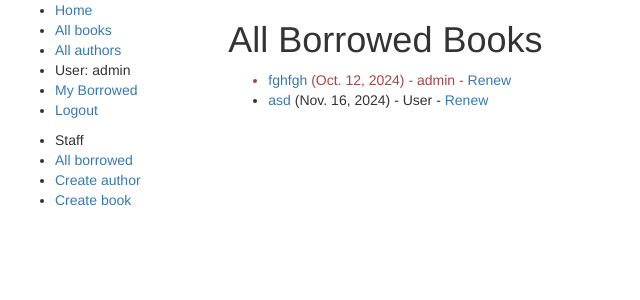
After one commit to DeArtanyan/Praktika1, a Django app: a page that uses locallibrary/locallibrary/catalog/templates/base_generic.html in a window 1280 px wide. The commit adds this page. Shown: the top 300 px of the page, without its empty margins (0-640 px from the left). Run offline with Django 3.2, Linux system fonts and the light colour scheme; a user stored in the database is signed in; data comes from the database, SQL or seed files in the repository; both versions use the stored data as it was after the commit; some libraries are stand-ins or nearby versions.

Commit message:
full 9part

```diff
--- a/locallibrary/locallibrary/catalog/templates/base_generic.html
+++ b/locallibrary/locallibrary/catalog/templates/base_generic.html
@@ -31,7 +31,21 @@
                 <li><a href="{% url 'login'%}?next={{request.path}}">Login</a></li>
               {% endif %}
             </ul>
+
+          {% if user.is_staff %}
+             {% csrf_token %}
+             <ul class="sidebar-nav">
+               <li>Staff</li>
+               <li><a href="{% url 'all-borrowed' %}">All borrowed</a></li>
+               {% endif %}
+              {% if perms.catalog.add_author %}
+              <li><a href="{% url 'author-create' %}">Create author</a></li>
+              {% endif %}
+              {% if perms.catalog.add_book %}
+              <li><a href="{% url 'book-create' %}">Create book</a></li>
+            {% endif %}
           {% endblock %}
+             </ul>
         </div>
         <div class="col-sm-10 ">{% block content %}{% endblock %}</div>
         {% block pagination %}
--- /dev/null
+++ b/locallibrary/locallibrary/catalog/templates/catalog/bookinstance_list_borrowed_all.html
@@ -0,0 +1,21 @@
+{% extends "base_generic.html" %}
+
+{% block content %}
+    <h1>All Borrowed Books</h1>
+
+    {% if bookinstance_list %}
+    <ul>
+
+      {% for bookinst in bookinstance_list %}
+      <li class="{% if bookinst.is_overdue %}text-danger{% endif %}">
+        <a href="{% url 'book-detail' bookinst.book.pk %}">{{bookinst.book.title}}</a> ({{ bookinst.due_back }}) {% if user.is_staff %}-
+        {{ bookinst.borrower }}{% endif %} {% if perms.catalog.can_mark_returned %}- <a href="{% url 'renew-book-librarian' bookinst.id %}">Renew
+        </a>  {% endif %}
+      </li>
+      {% endfor %}
+    </ul>
+
+    {% else %}
+      <p>There are no books borrowed.</p>
+    {% endif %}
+{% endblock %}
--- a/locallibrary/locallibrary/catalog/urls.py
+++ b/locallibrary/locallibrary/catalog/urls.py
@@ -11,12 +11,18 @@ urlpatterns = [
 ]
 urlpatterns += [
     url(r'^mybooks/$', views.LoanedBooksByUserListView.as_view(), name='my-borrowed'),
+    url(r'^borrowed/$', views.LoanedBooksAllListView.as_view(), name='all-borrowed'),
 ]
 urlpatterns += [
     url(r'^book/(?P<pk>[-\w]+)/renew/$', views.renew_book_librarian, name='renew-book-librarian'),
 ]
 urlpatterns += [
-    url(r'^author/create/$', views.AuthorCreate.as_view(), name='author_create'),
-    url(r'^author/(?P<pk>\d+)/update/$', views.AuthorUpdate.as_view(), name='author_update'),
-    url(r'^author/(?P<pk>\d+)/delete/$', views.AuthorDelete.as_view(), name='author_delete'),
+    url(r'^author/create/$', views.AuthorCreate.as_view(), name='author-create'),
+    url(r'^author/(?P<pk>\d+)/update/$', views.AuthorUpdate.as_view(), name='author-update'),
+    url(r'^author/(?P<pk>\d+)/delete/$', views.AuthorDelete.as_view(), name='author-delete'),
 ]
+urlpatterns += [
+    url(r'^book/create/$', views.BookCreate.as_view(), name='book-create'),
+    url(r'^book/(?P<pk>\d+)/update/$', views.BookUpdate.as_view(), name='book-update'),
+    url(r'^book/(?P<pk>\d+)/delete/$', views.BookDelete.as_view(), name='book-delete'),
+]
--- a/locallibrary/locallibrary/catalog/views.py
+++ b/locallibrary/locallibrary/catalog/views.py
@@ -1,10 +1,13 @@
 from lib2to3.fixes.fix_input import context
 from re import search
 from django.shortcuts import render
+from django.views.generic import ListView
+
 from .models import Book, Author, BookInstance, Genre
 from django.views import generic
 from django.http import Http404
-from django.contrib.auth.mixins import LoginRequiredMixin
+from django.contrib.auth.mixins import LoginRequiredMixin, PermissionRequiredMixin
+
 
 class AuthorListView(generic.ListView):
     model = Author
@@ -86,6 +89,18 @@ def index(request):
                  'num_instances_available': num_instances_available, 'num_authors': num_authors,
                  'num_visits': num_visits, 'book_count': book_count, 'search_word': search_word},
     )
+from django.contrib.auth.mixins import PermissionRequiredMixin
+
+class LoanedBooksAllListView(PermissionRequiredMixin, ListView):
+    model = BookInstance
+    permission_required = 'catalog.can_mark_returned'
+    template_name = 'catalog/bookinstance_list_borrowed_all.html'
+    paginate_by = 4
+
+    def get_queryset(self):
+        return BookInstance.objects.filter(status__exact='o').order_by('due_back')
+
+
 
 class LoanedBooksByUserListView(LoginRequiredMixin,generic.ListView):
     model = BookInstance
@@ -144,3 +159,17 @@ class AuthorUpdate(UpdateView):
 class AuthorDelete(DeleteView):
     model = Author
     success_url = reverse_lazy('authors')
+
+from .models import Book
+
+class BookCreate(CreateView):
+    model = Book
+    fields = ['title', 'author', 'summary', 'isbn', 'genre']
+
+class BookUpdate(UpdateView):
+    model = Book
+    fields = ['title', 'author', 'summary', 'isbn', 'genre']
+
+class BookDelete(DeleteView):
+    model = Book
+    success_url = reverse_lazy('books')
```
Also changed, not shown: locallibrary/locallibrary/catalog/templates/catalog/book_confirm_delete.html (added, +25 -0 lines), locallibrary/locallibrary/catalog/templates/catalog/book_form.html (added, +13 -0 lines), locallibrary/locallibrary/db.sqlite3.
